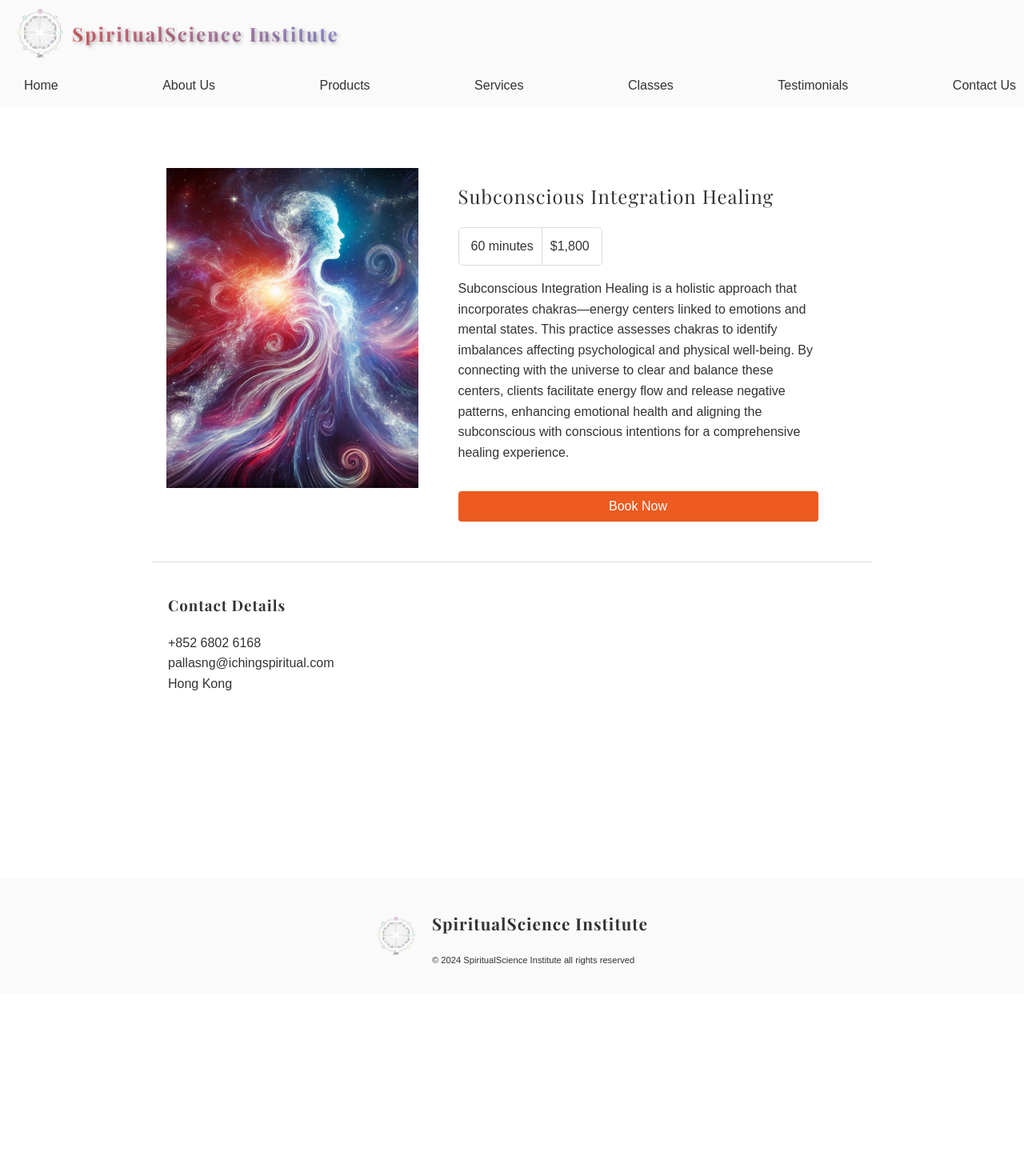
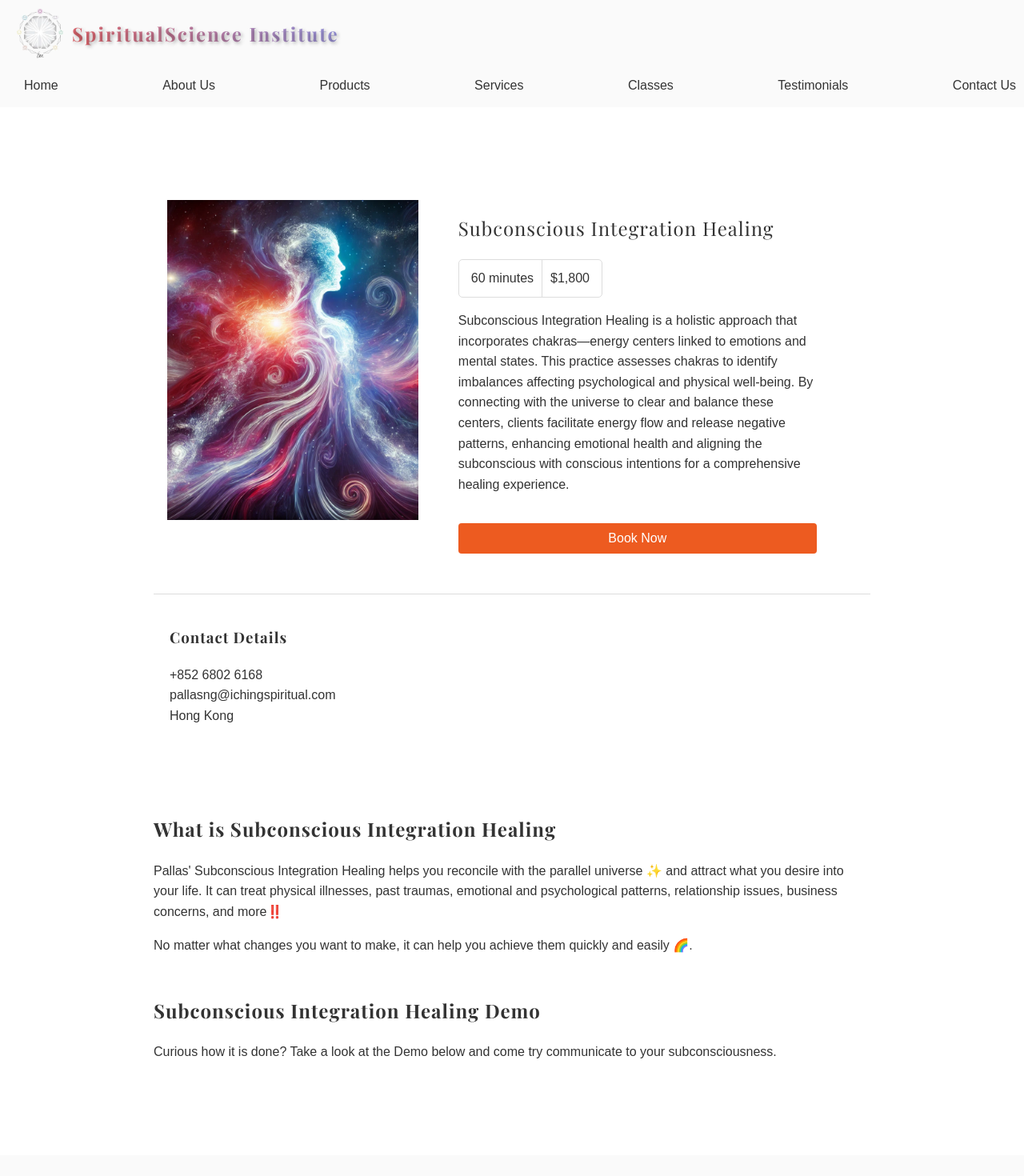
Before and after one commit to tiffanymtlo/spiritual-science-institute, a React (Create React App) app: page /service/1 in a window 1280 px wide. Shown: the top 1470 px of the page at 80% size. Before the commit the page ends 1242 px from the top, so only its background shows below. Built offline with nearby package versions, Linux system fonts and the light colour scheme.

Commit message:
added category subconscious integration and singing bowls

```diff
--- a/src/components/ServicesPage/ServiceDetails.jsx
+++ b/src/components/ServicesPage/ServiceDetails.jsx
@@ -3,6 +3,8 @@ import { useParams } from 'react-router-dom';
 import { servicesData } from '../constants';
 import textsEng from '../../texts/strings_eng';
 import DetailsView from '../shared/DetailsViewPage';
+import SubconsciousIntegration from '../products/ProductsPage/category/SubconsciousIntegration';
+import SingingBowls from '../products/ProductsPage/category/SingingBowls';
 
 const ServiceDetails = () => {
   const { serviceId } = useParams();
@@ -10,7 +12,16 @@ const ServiceDetails = () => {
     (service) => service.id === parseInt(serviceId));
 
   return (
-    <DetailsView data={service} detailsViewBtnText={textsEng['servicePage.serviceDetails.bookNow.button']} />
+    <div className="service-details-view-container">
+      <DetailsView
+        data={service}
+        detailsViewBtnText={textsEng['servicePage.serviceDetails.bookNow.button']}
+      />
+      {service.category && service.category === 'Subconscious Integration' &&
+        <SubconsciousIntegration />}
+      {service.category && service.category === 'Singing Bowls' &&
+        <SingingBowls />}
+    </div>
   );
 };
 
--- a/src/components/ServicesPage/ServicesPage.css
+++ b/src/components/ServicesPage/ServicesPage.css
@@ -17,3 +17,13 @@
   gap: 50px;
   justify-items: center;
 }
+
+.service-details-view-container {
+  margin-top: 100px;
+  display: flex;
+  flex-direction: column;
+}
+
+.service-details-view-container > div:last-child {
+  margin-bottom: 100px;
+}
--- a/src/components/constants.jsx
+++ b/src/components/constants.jsx
@@ -188,6 +188,7 @@ export const servicesData = [
     duration: '60 minutes',
     imgPath: ['/energy_reform_landscape.webp'],
     description: 'Subconscious Integration Healing is a holistic approach that incorporates chakras—energy centers linked to emotions and mental states. This practice assesses chakras to identify imbalances affecting psychological and physical well-being. By connecting with the universe to clear and balance these centers, clients facilitate energy flow and release negative patterns, enhancing emotional health and aligning the subconscious with conscious intentions for a comprehensive healing experience.',
+    category: 'Subconscious Integration',
   },
   {
     id: 2,
@@ -220,6 +221,7 @@ export const servicesData = [
     duration: '60 minutes',
     imgPath: ['/singing_bowls.jpeg'],
     description: 'Human body is made up mostly by water. With the sounds waves generated by the singing bowls, the physical, mental and spiritual stress and anxiousness can be relieved. Our singing bowls therapy also comes with energies analysis, with the help of finding the essential oil that you best needed, the healing results can be enhanced even more.',
+    category: 'Singing Bowls',
   },
 ];
 
--- a/src/components/products/ProductsPage/category/IchingOracleCards/index.jsx
+++ b/src/components/products/ProductsPage/category/IchingOracleCards/index.jsx
@@ -21,11 +21,12 @@ const IchingOracleCardsInfo = () => {
   return (
     <div className="iching-cards-info-section">
       <h2 className="iching-cards-info-header">{textsEng['products.category.iChingCards.header']}</h2>
-      <ReactPlayer url={process.env.PUBLIC_URL + '/I Ching 1 mins video.MP4'} controls={true} />
+      <YouTube videoId="tdYz0zbgmT8" options={options} onReady={_onReady}/>
       <p>{textsEng['products.iChingCardsInstructions.about.content.p1']}</p>
       <p>{textsEng['products.iChingCardsInstructions.about.content.p2']}</p>
       <p>{textsEng['products.iChingCardsInstructions.about.content.p3']}</p>
       <p>{textsEng['products.iChingCardsInstructions.about.content.p4']}</p>
+      <ReactPlayer url={process.env.PUBLIC_URL + '/I Ching 1 mins video.MP4'} controls={true} />
       <h2 className="iching-cards-info-header">{textsEng['products.iChingCardsInstructions.howTo.header']}</h2>
       <YouTube videoId="F8LjnvWI0vI" options={options} onReady={_onReady}/>
       <YouTube videoId="AmU1eq20SgY" options={options} onReady={_onReady}/>
--- /dev/null
+++ b/src/components/products/ProductsPage/category/SingingBowls/SingingBowls.css
@@ -0,0 +1,5 @@
+.singing-bowls-section {
+  width: 70%;
+  margin: 0 auto;
+  padding: 0 50px;
+}
--- /dev/null
+++ b/src/components/products/ProductsPage/category/SingingBowls/index.jsx
@@ -0,0 +1,17 @@
+import React from 'react';
+import ReactPlayer from 'react-player';
+import textsEng from '../../../../../texts/strings_eng';
+import './SingingBowls.css';
+
+const SingingBowls = () => {
+  return (
+    <div className="singing-bowls-section">
+      <h2 className="singing-bowls-header">
+        {textsEng['products.category.singingBowls.header']}
+      </h2>
+      <ReactPlayer url={process.env.PUBLIC_URL + '/singing_bowls_service.mp4'} controls={true} />
+    </div>
+  );
+};
+
+export default SingingBowls;
--- /dev/null
+++ b/src/components/products/ProductsPage/category/SubconsciousIntegration/SubconsciousIntegration.css
@@ -0,0 +1,9 @@
+.subconscious-integration-section {
+  width: 70%;
+  margin: 0 auto;
+  padding: 0 50px;
+}
+
+.subconscious-integration-sub-section:last-child {
+  margin-top: 50px;
+}
--- /dev/null
+++ b/src/components/products/ProductsPage/category/SubconsciousIntegration/index.jsx
@@ -0,0 +1,43 @@
+import React from 'react';
+import YouTube from 'react-youtube';
+import textsEng from '../../../../../texts/strings_eng';
+import './SubconsciousIntegration.css';
+
+const SubconsciousIntegration = () => {
+  const options = {
+    height: '390',
+    width: '640',
+    playerVars: {
+      autoplay: 1,
+      controls: 1,
+    },
+  };
+
+  const _onReady = (event) => {
+    event.target.pauseVideo();
+  };
+
+  return (
+    <div className="subconscious-integration-section">
+      <div className="subconscious-integration-container">
+        <div className="subconscious-integration-sub-section">
+          <h2 className="subconscious-integration-header">
+            {textsEng['products.category.subconsciousIntegration.about.header']}
+          </h2>
+          <p>{textsEng['products.category.subconsciousIntegration.about.content.p1']}</p>
+          <p>{textsEng['products.category.subconsciousIntegration.about.content.p2']}</p>
+          <YouTube videoId="L2T7w6wnBBA" options={options} onReady={_onReady}/>
+        </div>
+        <div className="subconscious-integration-sub-section">
+          <h2 className="subconscious-integration-header">
+            {textsEng['products.category.subconsciousIntegration.demo.header']}
+          </h2>
+          <p>{textsEng['products.category.subconsciousIntegration.demo.content']}</p>
+          <YouTube videoId="hCDrt2tiQBA" options={options} onReady={_onReady}/>
+        </div>
+      </div>
+    </div>
+  );
+};
+
+export default SubconsciousIntegration;
--- a/src/components/shared/DetailsViewPage/DetailsViewPage.css
+++ b/src/components/shared/DetailsViewPage/DetailsViewPage.css
@@ -1,7 +1,8 @@
 .details-view-container {
-  margin: 110px auto;
+  margin: 50px auto 20px auto;
   max-width: 900px;
-  padding: 100px 50px;
+  padding: 100px 50px 50px 50px;
+  width: 70%;
 }
 
 .details-view {
--- a/src/texts/strings_eng.jsx
+++ b/src/texts/strings_eng.jsx
@@ -95,6 +95,12 @@ const textsEng = {
   'products.iChingCardsInstructions.nextStepsGuide.text': 'For I Ching Oracle Cards interpretation and recommendations. Please visit ',
   'products.iChingCardsInstructions.nextStepsGuide.text.link': 'here.',
   'products.category.iChingCards.header': 'What are I Ching Oracle Cards',
+  'products.category.subconsciousIntegration.about.header': 'What is Subconscious Integration Healing',
+  'products.category.subconsciousIntegration.about.content.p1': 'Pallas\' Subconscious Integration Healing helps you reconcile with the parallel universe ✨ and attract what you desire into your life. It can treat physical illnesses, past traumas, emotional and psychological patterns, relationship issues, business concerns, and more‼️',
+  'products.category.subconsciousIntegration.about.content.p2': 'No matter what changes you want to make, it can help you achieve them quickly and easily 🌈.',
+  'products.category.subconsciousIntegration.demo.header': 'Subconscious Integration Healing Demo',
+  'products.category.subconsciousIntegration.demo.content': 'Curious how it is done? Take a look at the Demo below and come try communicate to your subconsciousness.',
+  'products.category.singingBowls.header': 'Take a peek at how singing bowls can heal',
   'products.iChingCardsExplanations.title': 'I Ching Oracle Cards Interpretation and Recommendations',
   'products.iChingCardsExplanations.subTitle': 'Check out what each card represents and how it can help you in your daily life',
   'products.iChingCardsExplanations.overview': 'Overview',
```
Also changed, not shown: 1 other file (tests, documents, lock files or other folders).
